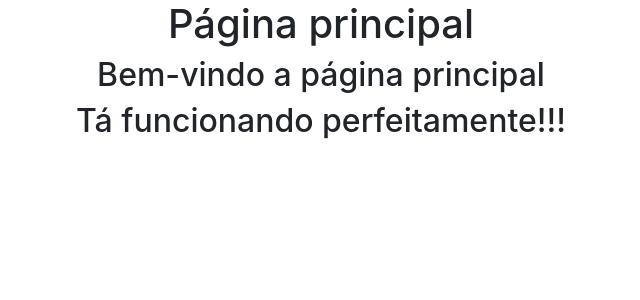
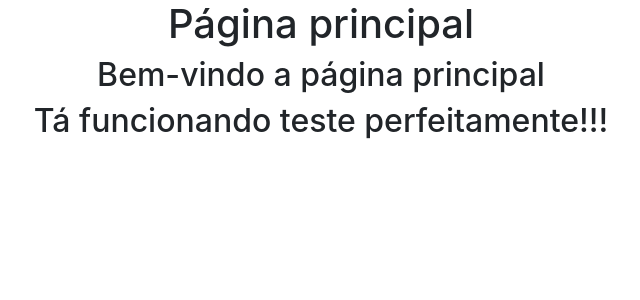
Before and after one commit to olavuwdev/django_ecommerce, a Django app: page / in a window 1280 px wide. Shown: the top 300 px of the page, without its empty margins (319-959 px from the left). Run offline with Django 5.2, Linux system fonts and the light colour scheme; some libraries are stand-ins or nearby versions.

```diff
--- a/templates/home_page.html
+++ b/templates/home_page.html
@@ -14,7 +14,7 @@
         <div class='text-center'>
             <h1>{{ title }}</h1>
             <h2>{{ content }}</h2>
-            <h2>Tá funcionando perfeitamente!!!</h2>
+            <h2>Tá funcionando teste perfeitamente!!!</h2>
         </div>
         <!-- Optional JavaScript -->
         <!-- jQuery first, then Popper.js, then Bootstrap JS -->
```
